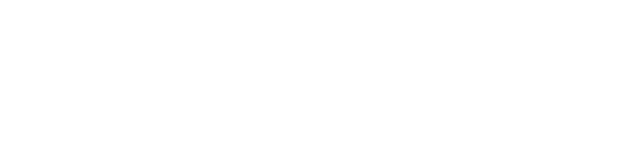
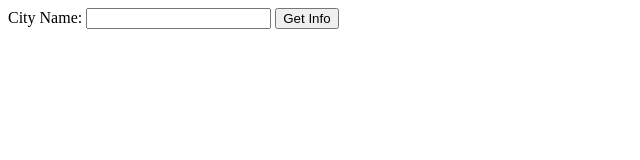
Before and after one commit to cvilla714/weatherapp-nodeandexpress, a website: page index.html in a window 1280 px wide. Shown: the whole page, without its empty margins (0-640 px from the left). Drawn offline with Linux system fonts and the light colour scheme.

Commit message:
added the form to collect the information from the user

```diff
--- a/index.html
+++ b/index.html
@@ -6,5 +6,11 @@
     <meta name="viewport" content="width=device-width, initial-scale=1.0" />
     <title>Weather Project</title>
   </head>
-  <body></body>
+  <body>
+    <form action="/" method="POST">
+      <label for="cityInput">City Name: </label>
+      <input id="cityInput" type="text" name="cityName" />
+      <button type="submit">Get Info</button>
+    </form>
+  </body>
 </html>
```
